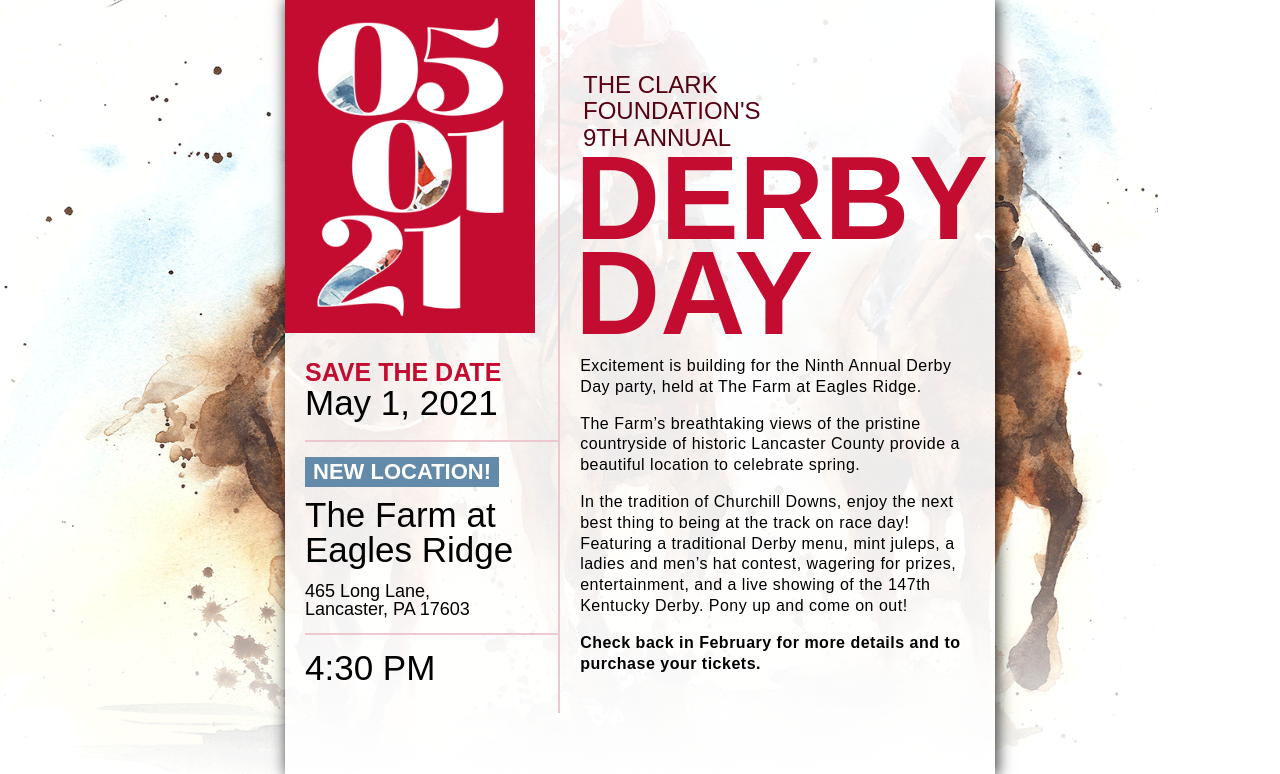
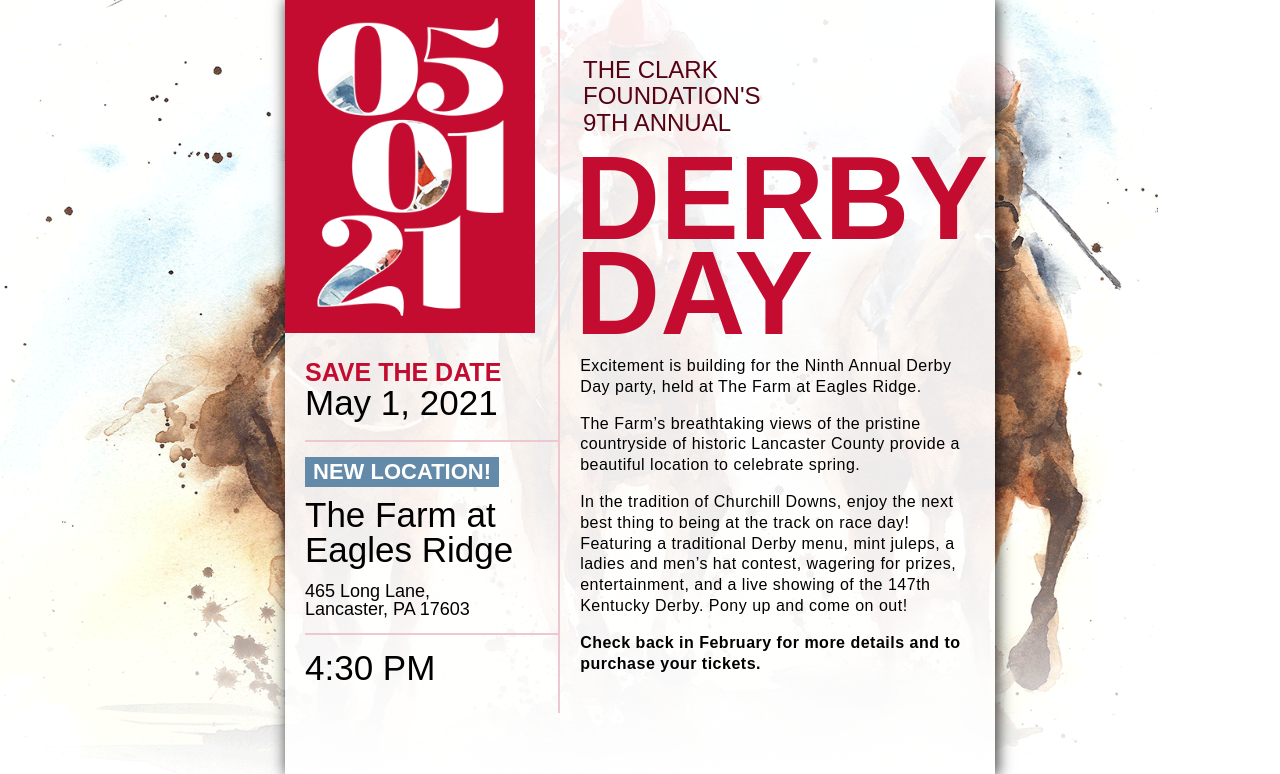
Before and after one commit to lisli/dd-std-2021, a PHP site: page / in a window 1280 px wide. Shown: the top 774 px of the page. Run offline with PHP 8.4, Linux system fonts and the light colour scheme; some libraries are stand-ins or nearby versions; some web fonts are replaced.

Commit message:
style updates

```diff
--- a/dist/css/styles.css
+++ b/dist/css/styles.css
@@ -61,10 +61,12 @@
   text-transform: uppercase;
   line-height: 1.1;
   color: #550313;
-  padding-left: 8px; }
+  padding-left: 8px;
+  width: 310px; }
   @media (min-width: 1024px) {
     .header--small {
-      padding: 40px 0 0 8px; } }
+      padding: 25px 0 15px 8px;
+      width: 220px; } }
 
 .header--large {
   color: #c30c30;
@@ -80,7 +82,7 @@
   font-family: kari-display-pro, sans-serif !important;
   color: white;
   width: 50%;
-  margin: 0 auto 40px;
+  margin: 0 auto 15px;
   line-height: .7;
   font-size: 5.5em;
   max-width: 180px; }
@@ -225,7 +227,7 @@
   text-align: center;
   font-weight: bold;
   letter-spacing: 1px;
-  width: 80%;
+  width: 63%;
   margin: 0;
   padding: 15px 30px;
   position: absolute;
--- a/index.html
+++ b/index.html
@@ -21,7 +21,7 @@
                 <div>21</div> -->
             </div>
             <div class="header__text">
-                <div class="header--small">The Clark<br> Foundation's<br> 9th Annual</div>
+                <div class="header--small">The Clark Foundation's 9th Annual</div>
                 <div class="header--large">Derby Day</div>
             </div>
         </header>
--- a/src/scss/styles.scss
+++ b/src/scss/styles.scss
@@ -103,10 +103,11 @@
     line-height: 1.1;
     color: $redDark;
     padding-left: 8px;
+    width: 310px;
 
     @media (min-width: $smallDesktop) {
-        padding: 40px 0 0 8px;
-
+        padding: 25px 0 15px 8px;
+        width: 220px;
     }
 }
 
@@ -124,13 +125,11 @@
 
 .header__date {
     font-family: $kari !important;
-    // background-color: $red;
     color: white;
     width: 50%;
-    margin: 0 auto 40px;
+    margin: 0 auto 15px;
     line-height: .7;
     font-size: 5.5em;
-    // padding: 15px;
     max-width: 180px;
 
     @media (min-width: $smallDesktop) {
@@ -317,7 +316,7 @@
     text-align: center;
     font-weight: bold;
     letter-spacing: 1px;
-    width: 80%;
+    width: 63%;
     margin: 0;
     padding: 15px 30px;
     position: absolute;
```
